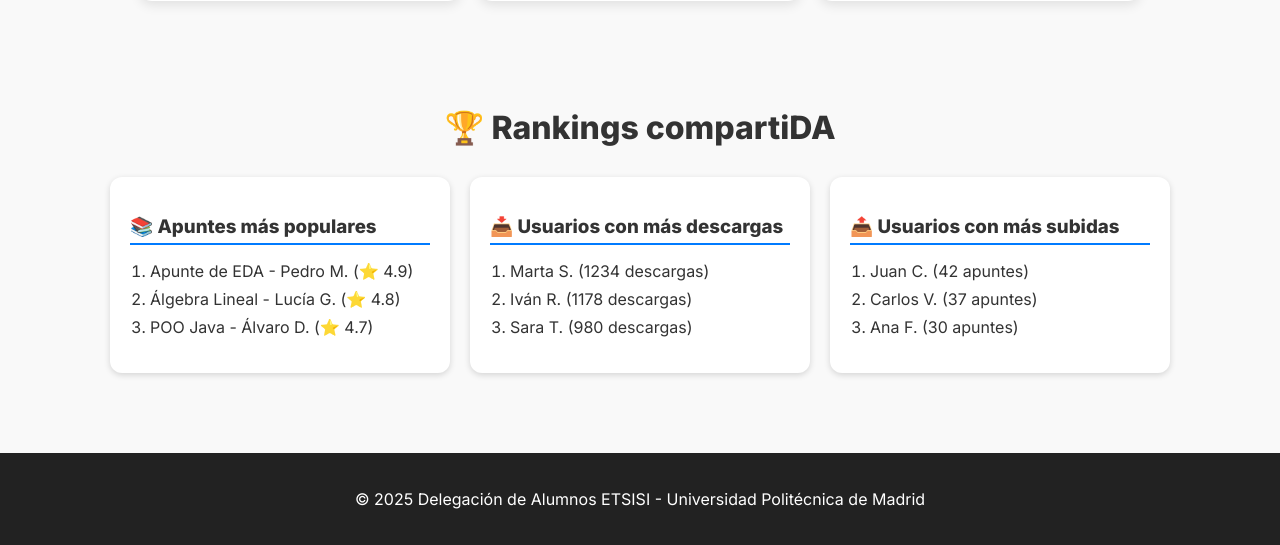
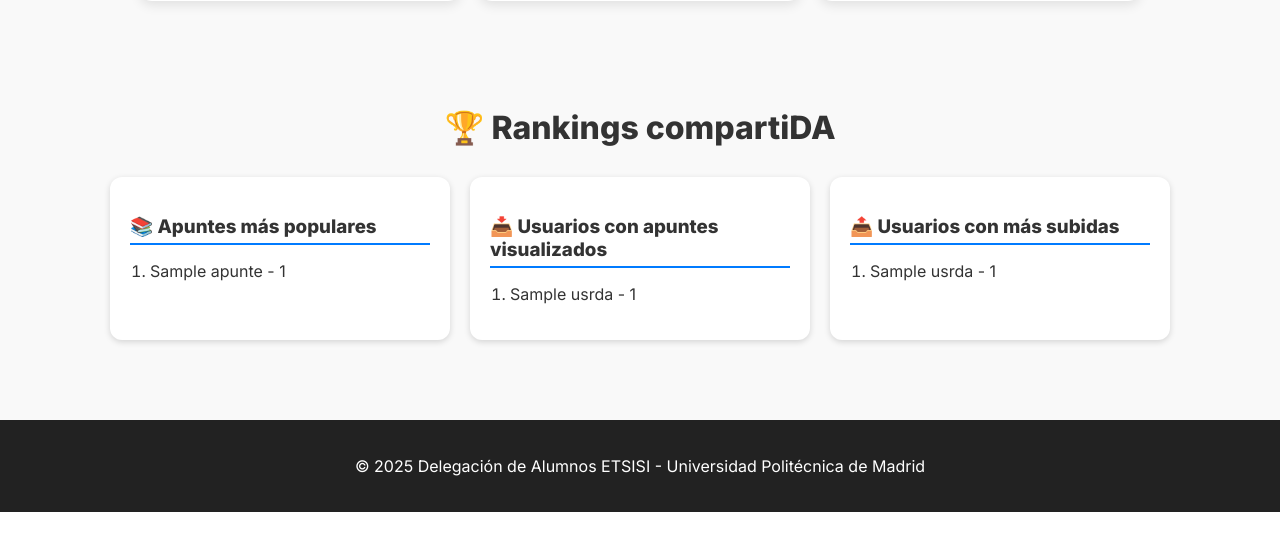
Before and after one commit to DA-ETSISI/compartida, a Django app: page / in a window 1280 px wide. Shown: the part 711-1256 px from the top of the page. After the commit the page ends 1223 px from the top, so only its background shows below. Run offline with Django 5.2, Linux system fonts and the light colour scheme; tables that the repository leaves empty hold one stand-in row (values such as "Sample post").

Commit message:
feat: index rankings

```diff
--- a/apuntes/views.py
+++ b/apuntes/views.py
@@ -25,9 +25,9 @@ def index(request) -> HttpResponse:
 
     doc_template = loader.get_template("apuntes/index.html")
 
-    apuntes = Apunte.objects.order_by("visualizaciones")[:3]
-    top_subidas = UsrDa.objects.order_by("recuento_subidas")[:3]
-    top_descargas = UsrDa.objects.order_by("recuento_visualizaciones")[:3]
+    apuntes = Apunte.objects.order_by("-visualizaciones")[:3]
+    top_subidas = UsrDa.objects.order_by("-recuento_subidas")[:3]
+    top_descargas = UsrDa.objects.order_by("-recuento_visualizaciones")[:3]
     try:
         user = UsrDa.objects.get(id=request.user.id)
     except UsrDa.DoesNotExist:
@@ -116,7 +116,7 @@ def lista_apuntes(request) -> HttpResponse:
 
     doc_template = loader.get_template("apuntes/lista.html")
 
-    apuntes = Apunte.objects.filter(visible=True).order_by("visualizaciones", "-fecha_creacion")
+    apuntes = Apunte.objects.filter(visible=True).order_by("visualizaciones", "fecha_creacion")
 
     es_staff = request.user.is_staff
     es_profesor = request.user.es_profesor
@@ -223,6 +223,7 @@ def visualizador_apuntes(request, apunte_id) -> redirect:
         apunte.visualizaciones += 1
         apunte.save()
         request.user.recuento_visualizaciones += 1
+        request.user.save()
         return redirect(to=f"/media/{apunte.pdfdir}")
     else:
         raise Http404("Apunte not found.")
@@ -578,6 +579,9 @@ def aprobado(request, apunte_id) -> redirect:
             apunte = Apunte.objects.get(id=apunte_id)
             apunte.visible = True
             apunte.save()
+            usr = UsrDa.objects.get(id=apunte.user.id)
+            usr.recuento_subidas += 1
+            usr.save()
         except Apunte.DoesNotExist as error:
             raise Http404("Apunte not found.") from error
 
--- a/templates/apuntes/index.html
+++ b/templates/apuntes/index.html
@@ -28,25 +28,25 @@
             <div class="ranking-box">
                 <h3>📚 Apuntes más populares</h3>
                 <ol>
-                    <li>Apunte de EDA - Pedro M. (⭐ 4.9)</li>
-                    <li>Álgebra Lineal - Lucía G. (⭐ 4.8)</li>
-                    <li>POO Java - Álvaro D. (⭐ 4.7)</li>
+                    {% for apunte in apuntes %}
+                      <li>{{apunte.titulo}} - {{apunte.visualizaciones}}</li>
+                    {% endfor %}
                 </ol>
             </div>
             <div class="ranking-box">
-                <h3>📥 Usuarios con más descargas</h3>
+                <h3>📥 Usuarios con apuntes visualizados</h3>
                 <ol>
-                    <li>Marta S. (1234 descargas)</li>
-                    <li>Iván R. (1178 descargas)</li>
-                    <li>Sara T. (980 descargas)</li>
+                    {% for users in top_descargas %}
+                      <li>{{users.given_name}} - {{users.recuento_visualizaciones}}</li>
+                    {% endfor %}
                 </ol>
             </div>
             <div class="ranking-box">
                 <h3>📤 Usuarios con más subidas</h3>
                 <ol>
-                    <li>Juan C. (42 apuntes)</li>
-                    <li>Carlos V. (37 apuntes)</li>
-                    <li>Ana F. (30 apuntes)</li>
+                    {% for users in top_subidas %}
+                      <li>{{users.given_name}} - {{users.recuento_subidas}}</li>
+                    {% endfor %}
                 </ol>
             </div>
         </div>
--- a/templates/menu/superior.html
+++ b/templates/menu/superior.html
@@ -4,7 +4,7 @@
 <head>
     <meta charset="UTF-8">
     <meta name="viewport" content="width=device-width, initial-scale=1.0">
-    <title>comparti<span style="color:#007BFF">DA</span> - Delegación de Alumnos ETSISI</title>
+    <title>compartiDA - DA-ETSISI</title>
     <link href="https://fonts.googleapis.com/css2?family=Inter:wght@400;600;800&display=swap" rel="stylesheet">
     <link rel="stylesheet" href="{% static 'css/style.css' %}">
 
```
